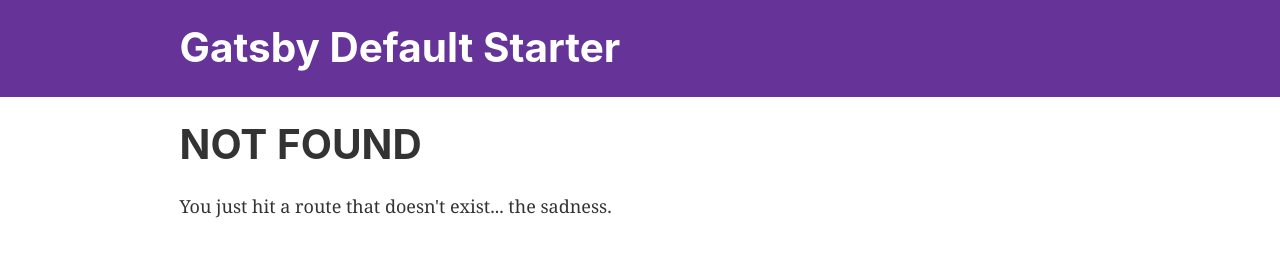
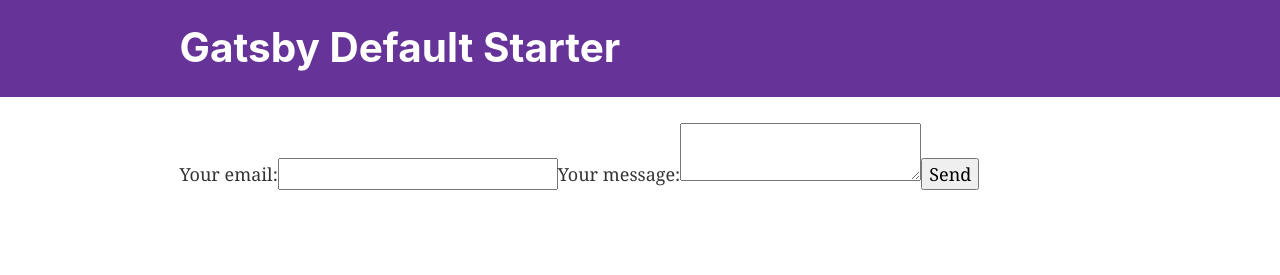
Before and after one commit to Rawgher/Codelaboration, a Gatsby site: page /form in a window 1280 px wide. Before the commit this address had no page. Built offline with nearby package versions, Linux system fonts and the light colour scheme; Gatsby itself is replaced by a stand-in of ours.

Commit message:
added form and login

```diff
--- a/package.json
+++ b/package.json
@@ -12,6 +12,7 @@
     "gatsby-plugin-sharp": "^2.0.7",
     "gatsby-source-filesystem": "^2.0.4",
     "gatsby-transformer-sharp": "^2.1.4",
+    "netlify-identity-widget": "^1.4.14",
     "react": "^16.5.1",
     "react-dom": "^16.5.1",
     "react-helmet": "^5.2.0"
--- /dev/null
+++ b/src/components/Form/Form.js
@@ -0,0 +1,18 @@
+import React from 'react'
+
+const Form = () => (
+  <form action="https://formspree.io/mbkagyqx" method="POST">
+    <label>
+      Your email:
+      <input type="text" name="_replyto" />
+    </label>
+    <label>
+      Your message:
+      <textarea name="message" />
+    </label>
+
+    <button type="submit">Send</button>
+  </form>
+)
+
+export default Form
--- /dev/null
+++ b/src/components/Form/index.js
@@ -0,0 +1 @@
+export { default } from './Form'
--- /dev/null
+++ b/src/pages/form.js
@@ -0,0 +1,11 @@
+import React from 'react'
+import Forms from '../components/Form'
+import Layout from '../components/layout'
+
+const FormPage = () => (
+  <Layout>
+    <Forms />
+  </Layout>
+)
+
+export default FormPage
--- a/src/pages/index.js
+++ b/src/pages/index.js
@@ -13,6 +13,7 @@
       <Image />
     </div>
     <Link to="/page-2/">Go to page 2</Link>
+    <Link to="/form/">Go to form</Link>
   </Layout>
 )
 
```
Also changed, not shown: src/components/Form/Form.css (added), 1 other file.
